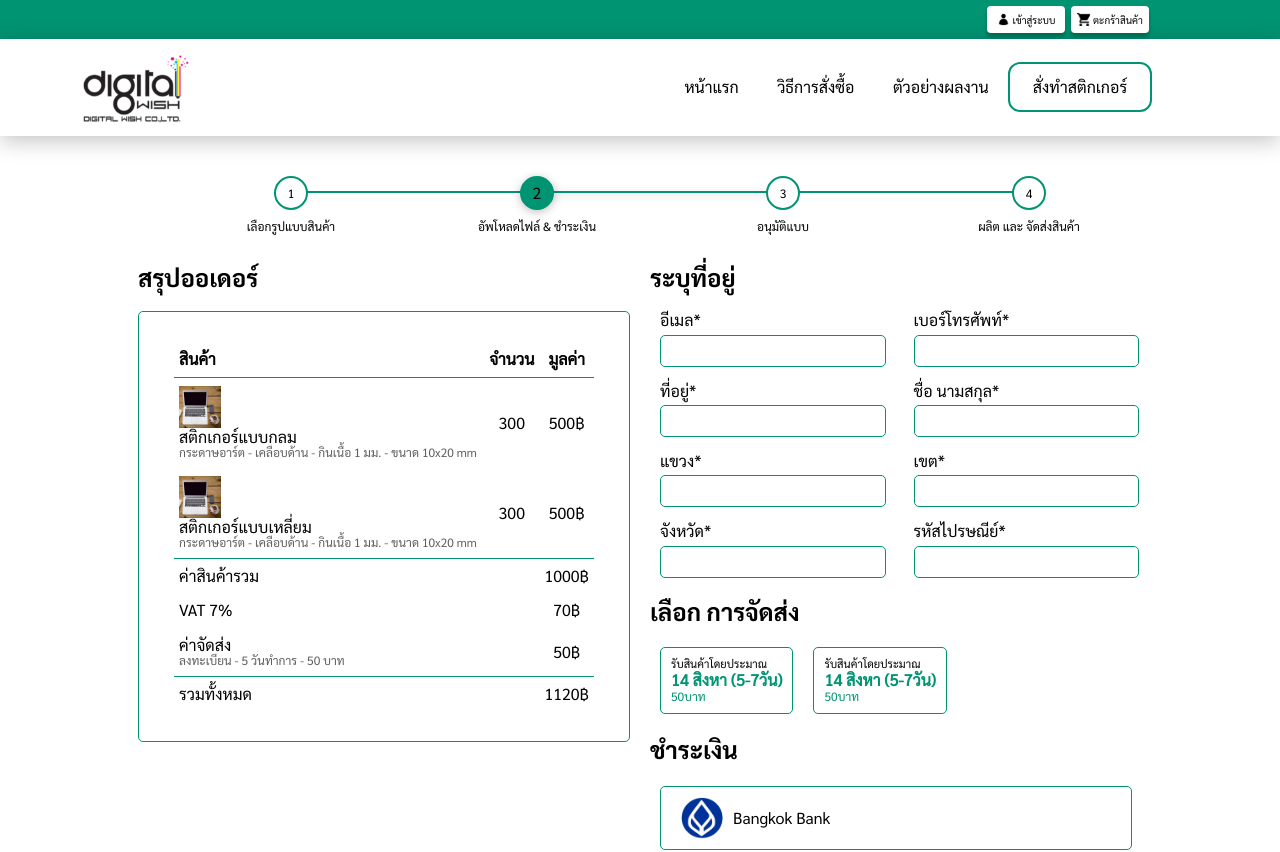
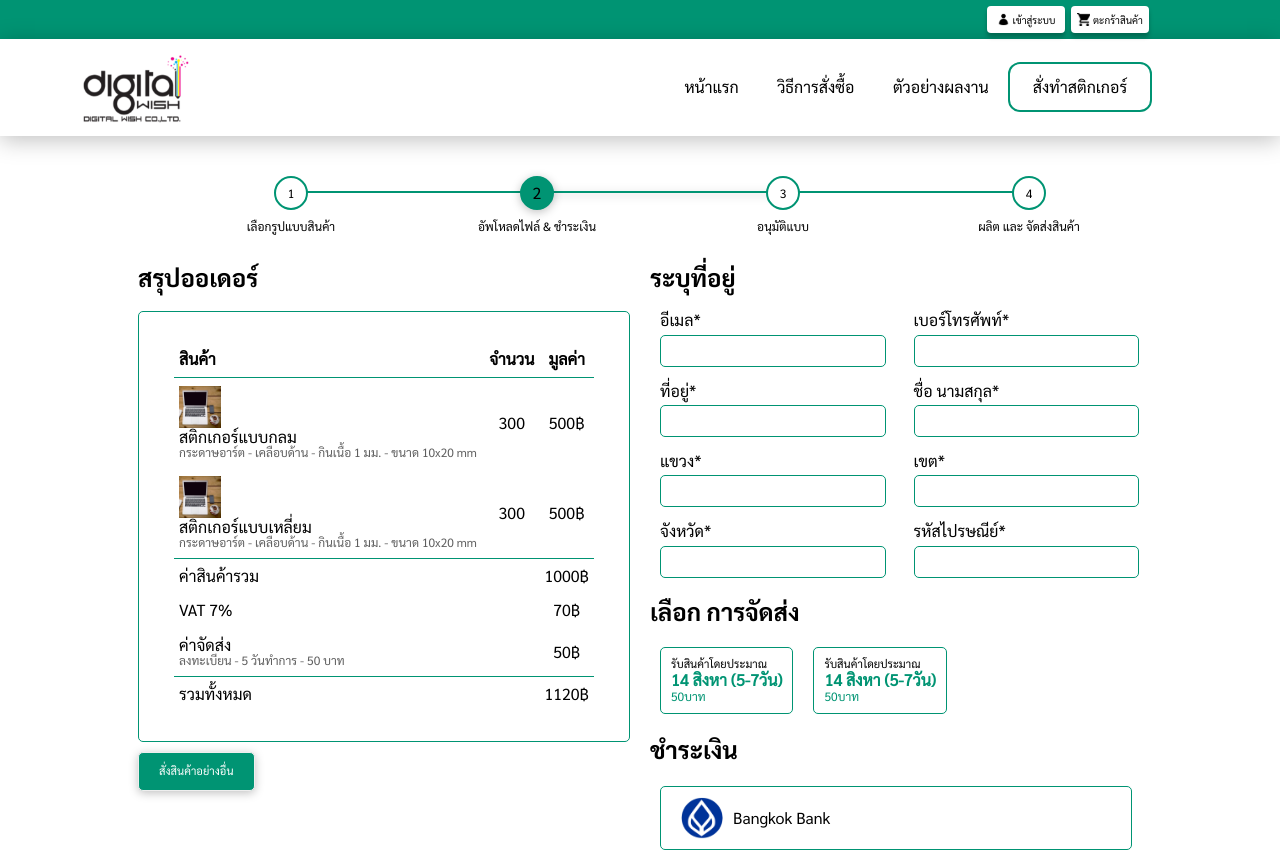
Before and after one commit to Knight-H/e-sticker-frontend, a React (Create React App) app: page /shopping in a window 1280 px wide. Shown: the top 852 px of the page. Built offline with nearby package versions, Linux system fonts and the light colour scheme.

Commit message:
Update Code

```diff
--- a/package.json
+++ b/package.json
@@ -14,7 +14,7 @@
     "react-scripts": "3.4.3"
   },
   "scripts": {
-    "start": "PORT=3810 react-scripts start",
+    "start": "PORT=3000 react-scripts start",
     "build": "react-scripts build",
     "test": "react-scripts test",
     "eject": "react-scripts eject",
--- a/src/components/shopping/index.js
+++ b/src/components/shopping/index.js
@@ -83,6 +83,7 @@ const ShoppingComponent = () => {
                             </tfoot>
                         </table>
                     </div>
+                    <button className={styles.buttonGreen}>สั่งสินค้าอย่างอื่น</button>
 
                 </div>
 
--- a/src/components/shopping/index.module.scss
+++ b/src/components/shopping/index.module.scss
@@ -197,3 +197,16 @@
     box-shadow: 0px 2px 10px rgba(0, 0, 0, 0.25);
     font-size: 0.7rem;
 }
+
+.buttonGreen {
+    background-color: #009473;
+    color: white;
+    padding: 12px 20px;
+    margin-top: 10px;
+    border-radius: 5px;
+    border: 1px solid #eeeeee;
+    box-shadow: 0px 2px 10px rgba(0, 0, 0, 0.25);
+    font-size: 0.7rem;
+    align-items: center;
+    justify-content: center;
+}
```
